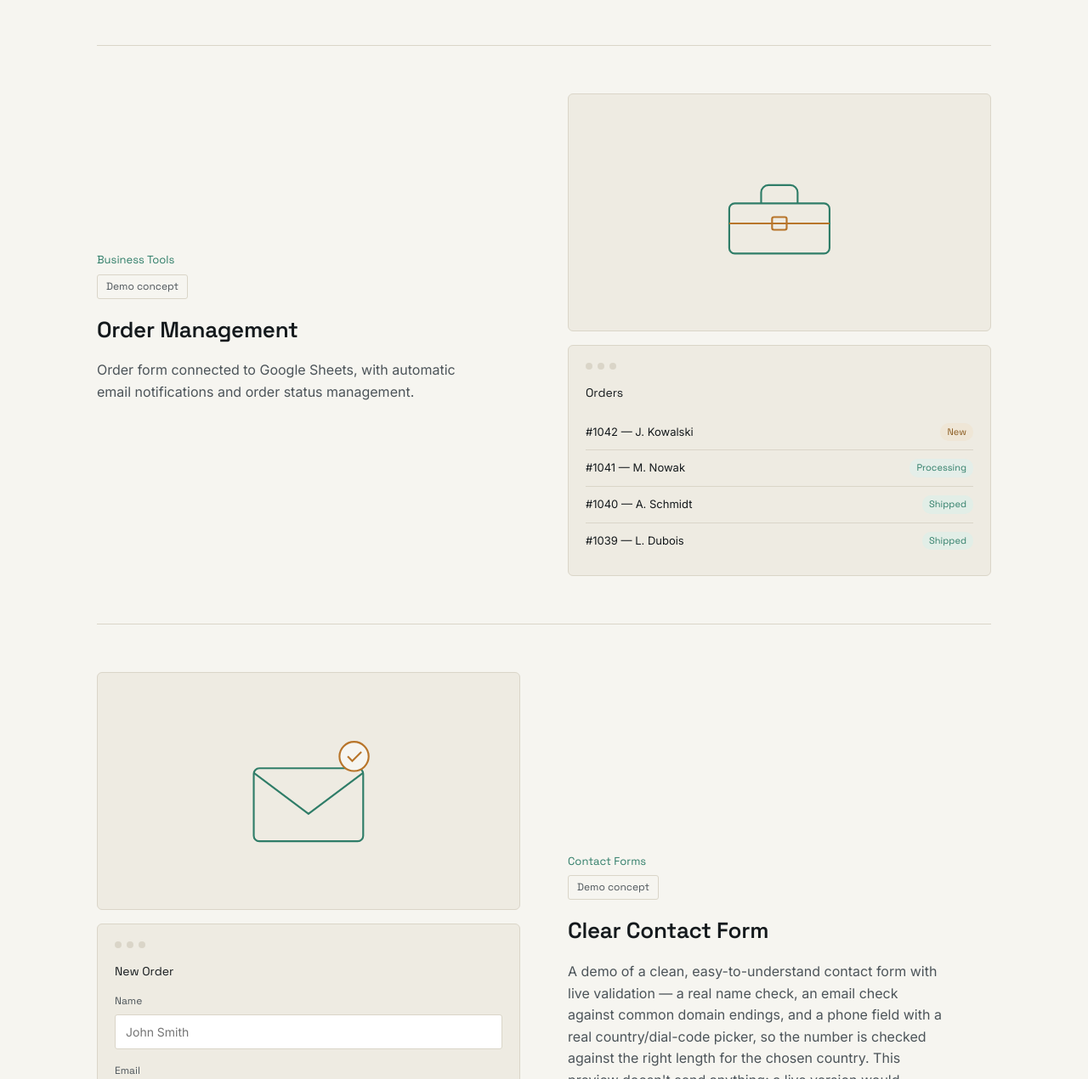
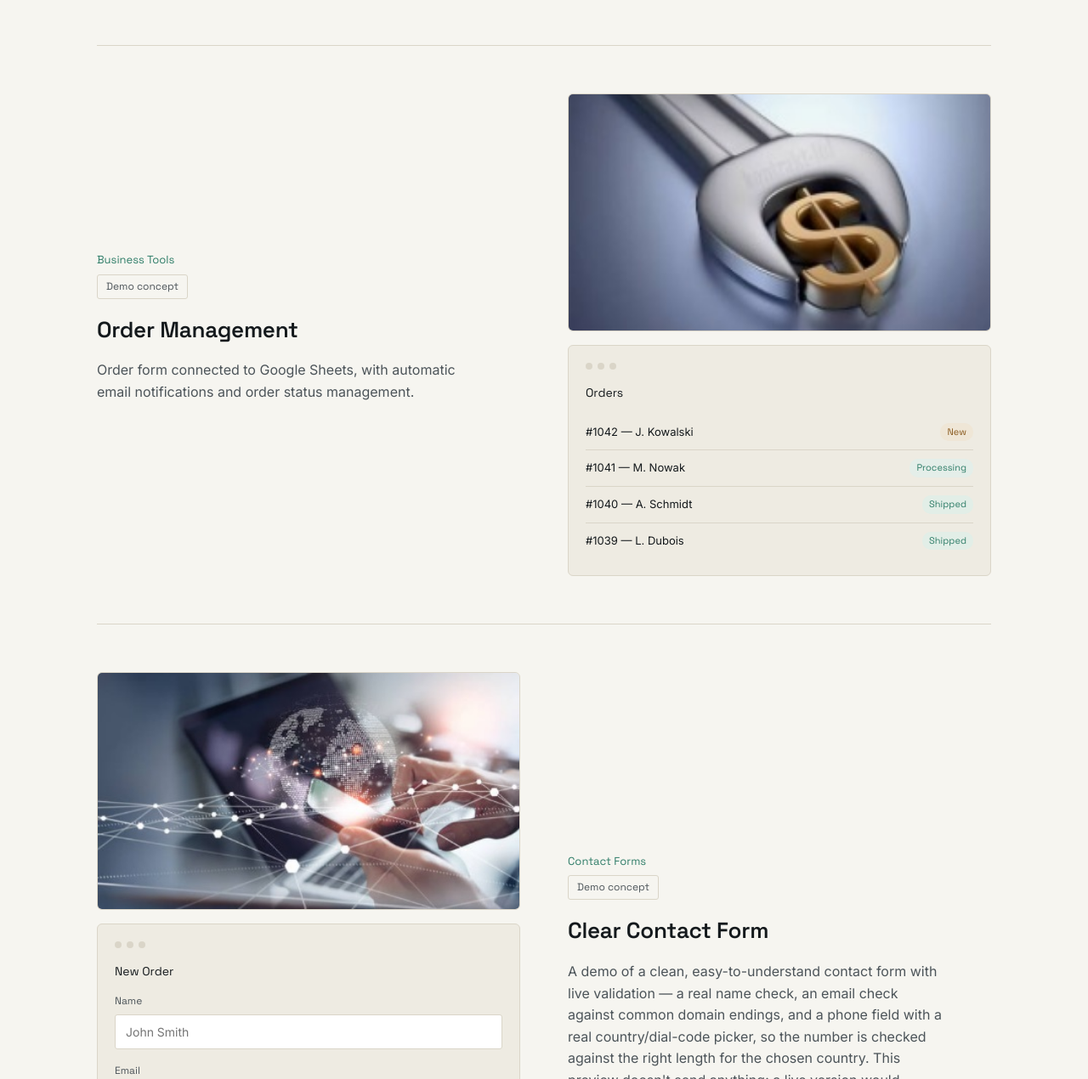
Before and after one commit to VPauk81/WEBWORKS, a plain HTML site: page index.html in a window 1280 px wide. Shown: the part 5484-6754 px from the top of the page at 85% size. Drawn offline with Linux system fonts and the light colour scheme.

Commit message:
Use real photos for Business Tools and Contact Forms cards
Replaces the last two SVG illustrations with real photos
(images/biznes instrument.jpg, images/forma kontakt.jpg) — all 5
project cards now have a real themed photo.

Co-Authored-By: Claude Sonnet 5 <noreply@anthropic.com>

```diff
--- a/index.html
+++ b/index.html
@@ -346,13 +346,8 @@
     <!-- PROJECT 4 — Business Tools / Order Management -->
     <div class="project">
       <div class="project-mock">
-        <div class="project-photo" aria-hidden="true">
-          <svg viewBox="0 0 200 140" fill="none">
-            <rect x="45" y="60" width="110" height="55" rx="6" stroke="#2F7D68" stroke-width="2"/>
-            <path d="M80 60 V48 a8 8 0 0 1 8-8 h24 a8 8 0 0 1 8 8 v12" stroke="#2F7D68" stroke-width="2"/>
-            <path d="M45 82 H155" stroke="#B8752A" stroke-width="2"/>
-            <rect x="92" y="75" width="16" height="14" rx="2" stroke="#B8752A" stroke-width="2"/>
-          </svg>
+        <div class="project-photo">
+          <img src="images/biznes instrument.jpg" alt="Business tools" loading="lazy">
         </div>
         <div class="mock">
           <div class="mock-window"><span class="mock-dot"></span><span class="mock-dot"></span><span class="mock-dot"></span></div>
@@ -374,13 +369,8 @@
     <!-- PROJECT 5 — Contact Form with live validation -->
     <div class="project">
       <div class="project-mock">
-        <div class="project-photo" aria-hidden="true">
-          <svg viewBox="0 0 200 140" fill="none">
-            <rect x="40" y="45" width="120" height="80" rx="6" stroke="#2F7D68" stroke-width="2"/>
-            <path d="M40 50 L100 95 L160 50" stroke="#2F7D68" stroke-width="2"/>
-            <circle cx="150" cy="32" r="16" stroke="#B8752A" stroke-width="2" fill="#F6F5F0"/>
-            <path d="M143 32 l5 5 l10 -10" stroke="#B8752A" stroke-width="2"/>
-          </svg>
+        <div class="project-photo">
+          <img src="images/forma kontakt.jpg" alt="Contact form" loading="lazy">
         </div>
         <div class="mock order-form-mock">
           <div class="mock-window"><span class="mock-dot"></span><span class="mock-dot"></span><span class="mock-dot"></span></div>
```
Also changed, not shown: images/biznes instrument.jpg (added), images/forma kontakt.jpg (added), 1 other file.
